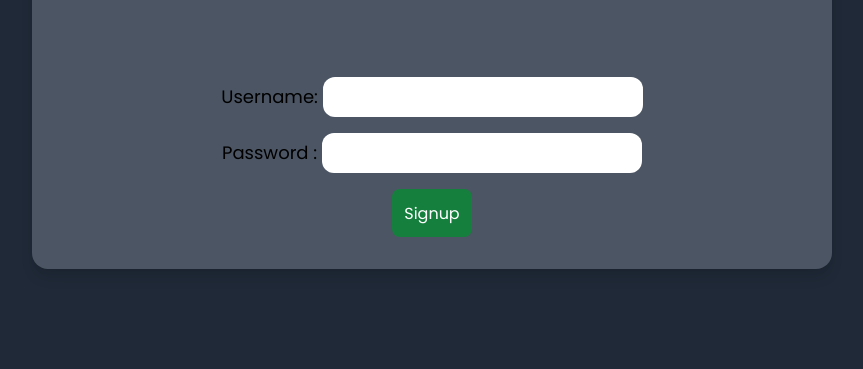
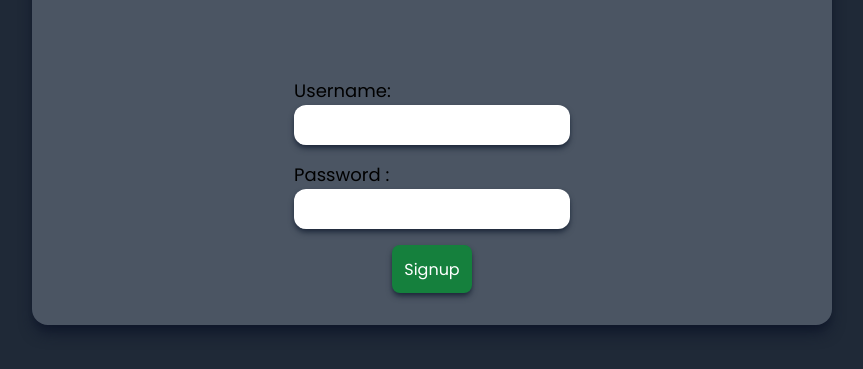
Before and after one commit to Peyman-Sabzizadeh/Music-player, a website: page index.html in a window 1280 px wide. Shown: the part 103-472 px from the top of the page, without its empty margins (208-1071 px from the left). Drawn offline with Linux system fonts and the light colour scheme; some packages are replaced by stand-ins of ours; a script that the page names is missing.

Commit message:
Fix Shadows

```diff
--- a/index.html
+++ b/index.html
@@ -9,22 +9,22 @@
 <body class="bg-gray-800 font-Poppins">
     <div class="container">
         <!-- Form box -->
-        <div class="flex flex-col items-center justify-center gap-y-20 bg-gray-600 max-w-[50rem] m-auto mt-10 rounded-2xl p-8 shadow-lg">
-            <h1 class="font-bold text-lg">Music player</h1>
-            <form  action="#" class="flex flex-col gap-y-4 items-center justify-center">
+        <div class="flex flex-col items-center justify-center gap-y-20 bg-gray-600 max-w-[50rem] m-auto mt-10 rounded-2xl p-8 shadow-lg shadow-slate-900">
+            <h1 class="font-bold text-lg ">Music player</h1>
+            <form  action="#" class="flex flex-col w-auto gap-y-4 items-center justify-center">
                 <!-- Username -->
-                <div>
-                    <label for="username" class="text-lg">Username: </label>
-                    <input type="text" id="username" class="username-input w-80 h-10 rounded-xl p-2">
+                <div class="w-[90%]">
+                    <label for="username" class="text-lg ">Username: </label>
+                    <input type="text" id="username" class="username-input shadow-md shadow-slate-800 w-full h-10 rounded-xl p-2">
                 </div>
                 <!-- Password -->
-                <div>
+                <div class="w-[90%]">
                     <label for="password" class="text-lg">Password : </label>
-                    <input type="password" id="password" class="password-input w-80 h-10 rounded-xl p-2">
+                    <input type="password" id="password" class="password-input shadow-md shadow-slate-800 w-full h-10 rounded-xl p-2">
                 </div>
                 <!-- Signup / Login -->
                 <div class="flex gap-8">
-                    <button type="button" class="signup-btn bg-green-700 hover:bg-green-500 transition text-white p-3 rounded-lg w-20">Signup</button>
+                    <button type="button" class="signup-btn shadow-md shadow-slate-800 bg-green-700 hover:bg-green-500 transition text-white p-3 rounded-lg w-20">Signup</button>
                     <!-- <button class="login-btn bg-blue-700 hover:bg-blue-500 transition text-white p-3 rounded-lg w-20">Login</button> -->
                 </div>
             </form>
```
Also changed, not shown: public/styles/output.css.
